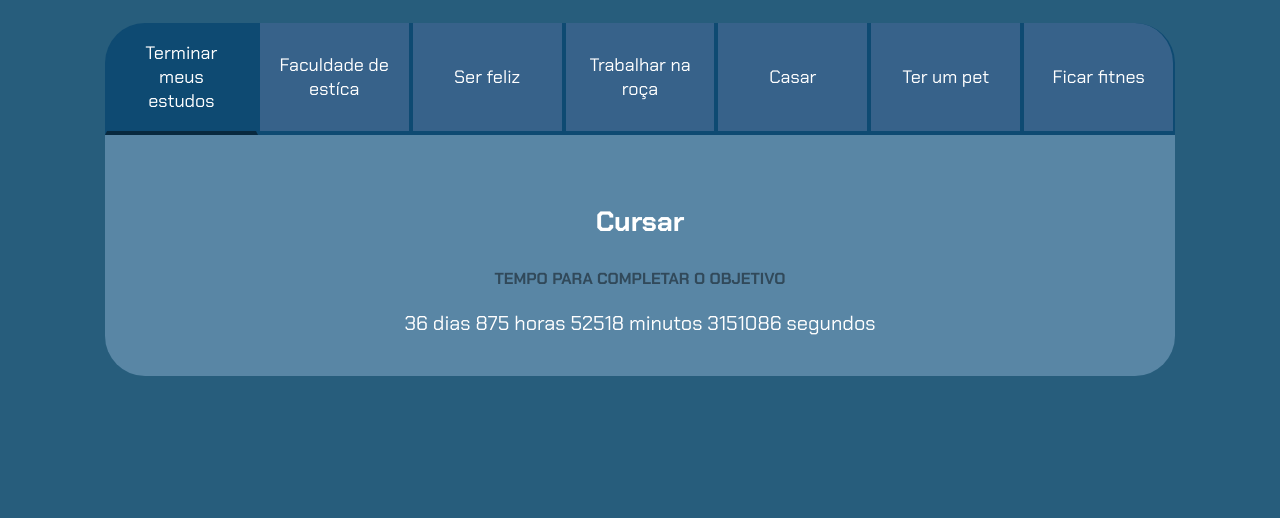
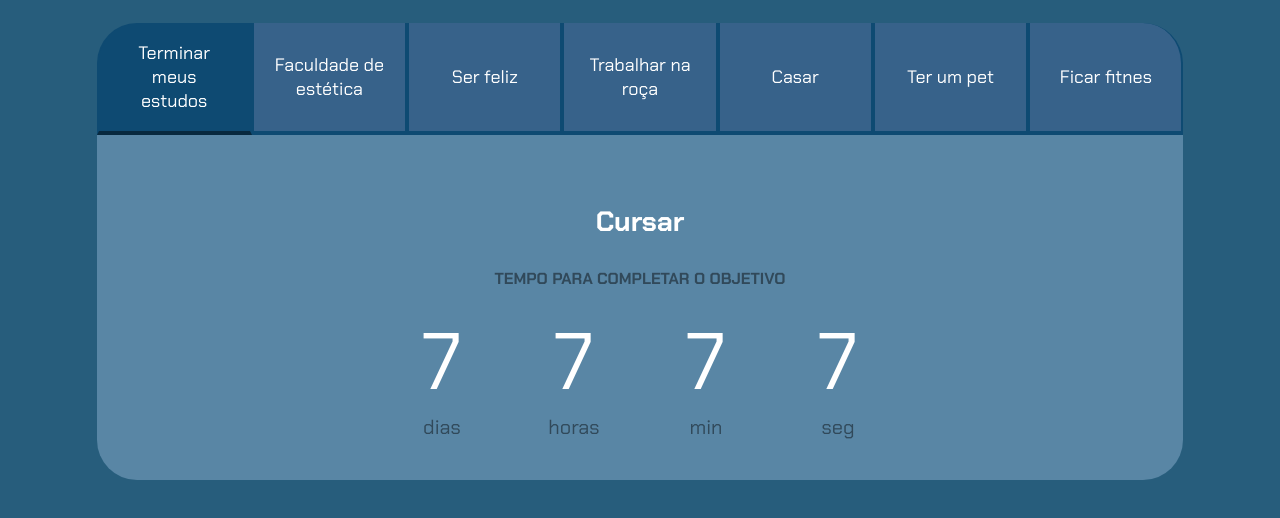
Before and after one commit to 1sa3elly/projeto-de-vida_atividade, a plain HTML site: page index.html in a window 1280 px wide. Shown: the part 80-598 px from the top of the page. Drawn offline with Linux system fonts and the light colour scheme.

Commit message:
Add files via upload

```diff
--- a/index.html
+++ b/index.html
@@ -13,7 +13,7 @@
       <div class="conteudo">
       <div class="botoes">
         <button class="botao ativo">Terminar meus estudos</button>
-        <button class="botao">Faculdade de estíca</button>
+        <button class="botao">Faculdade de estética</button>
         <button class="botao">Ser feliz</button>
         <button class="botao">Trabalhar na roça</button>
         <button class="botao">Casar</button>
@@ -24,7 +24,26 @@
         <div class="aba-conteudo ativo">
           <h3 class="aba-conteudo-titulo-principal">Cursar</h3>
           <h4 class="aba-conteudo-titulo-secundario">Tempo para completar o objetivo</h4>
-          <div class="contador"></div>
+          <div class="contador">
+            <div class="contador">
+              <div class="contador-digito">
+                <p class="contador-digito-numero">7</p>
+                <p class="contador-digito-texto">dias</p>
+              </div>
+              <div class="contador-digito">
+                <p class="contador-digito-numero">7</p>
+                <p class="contador-digito-texto">horas</p>
+              </div>
+              <div class="contador-digito">
+                <p class="contador-digito-numero">7</p>
+                <p class="contador-digito-texto">min</p>
+              </div>
+              <div class="contador-digito">
+                <p class="contador-digito-numero">7</p>
+                <p class="contador-digito-texto">seg</p>
+              </div>
+            </div>
+          </div>
         </div>
         <div class="aba-conteudo">
           <h3 class="aba-conteudo-titulo-principal">Estudar para a faculdade</h3>
--- a/main.js
+++ b/main.js
@@ -58,4 +58,4 @@ if (tempoFinal > 0){
 
   }
 
-  comecaCronometro();
+  //comecaCronometro();
--- a/style.css
+++ b/style.css
@@ -89,9 +89,24 @@ body {
   color: var( --verde);
   text-transform: uppercase;
 }
-.contador{
+.contador {
+  display: flex;
+  justify-content: center;
+  flex-wrap: wrap;
+}
+.contador-digito {
+  padding: 0 16px;
+  text-align: center;
+  min-width: 100px;
+}
+.contador-digito-numero {
+  font-size: 80px;
+  margin: 0;
+}
+.contador-digito-texto {
+  color: var(--verde);
   font-size: 20px;
-  text-align: center;
+  margin: 0;
 }
 
 
```
